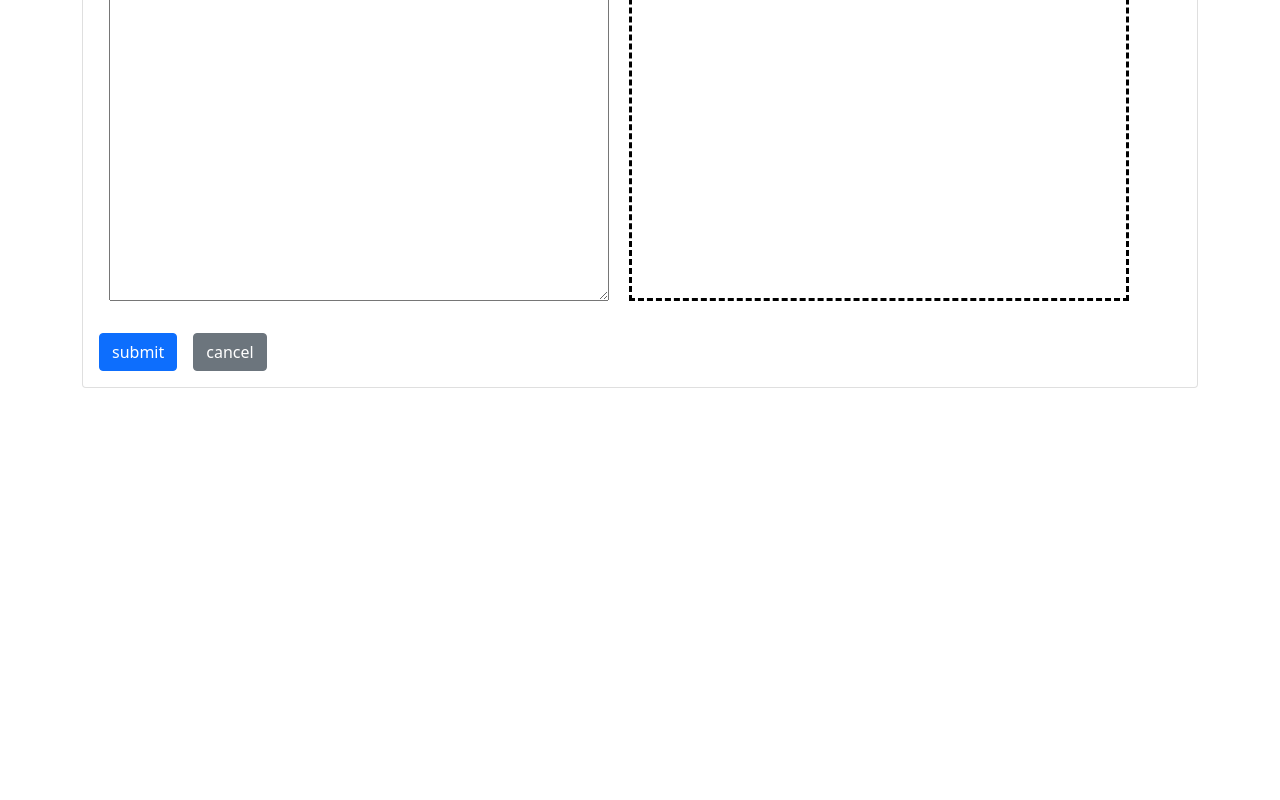
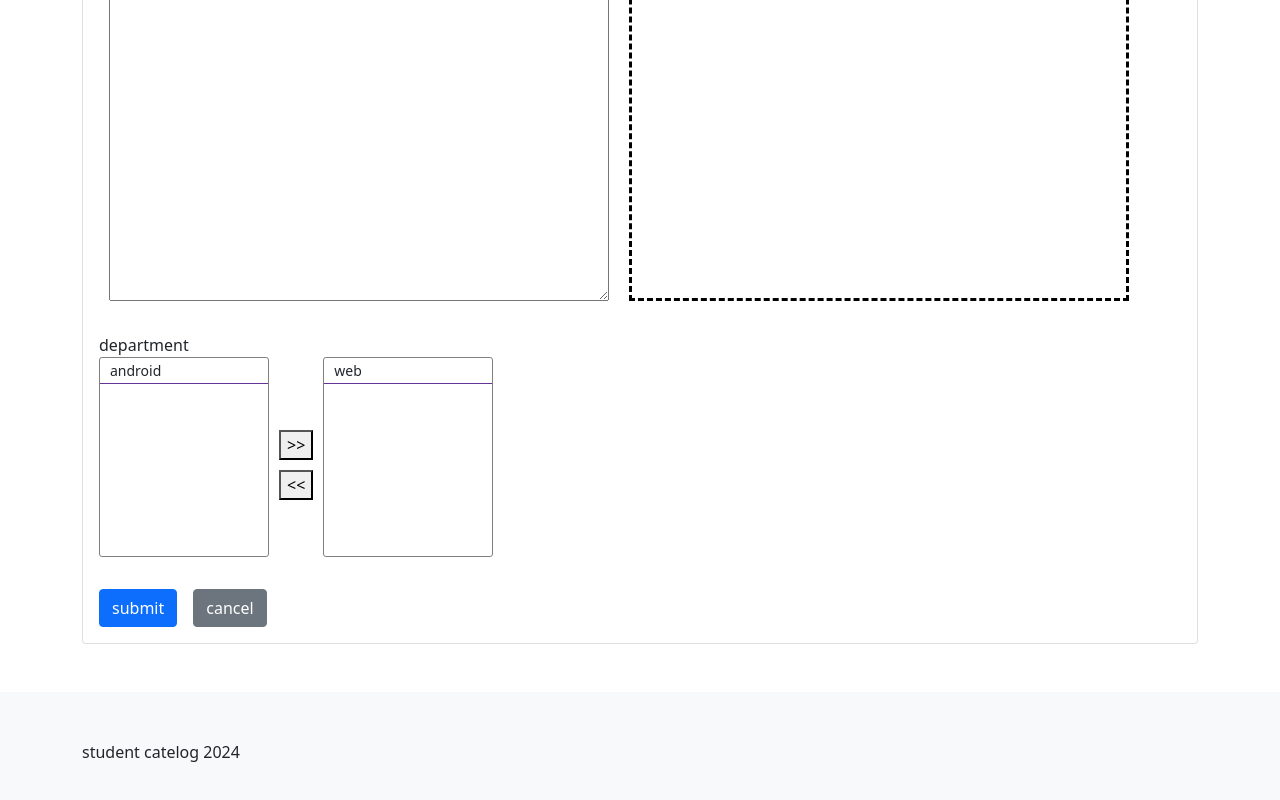
Before and after one commit to Ancel-Jomon/studentproject, a React (Create React App) app: page /student/edit/1 in a window 1280 px wide. Shown: the part 681-1481 px from the top of the page. Before the commit the page ends 1069 px from the top, so only its background shows below. Built offline with nearby package versions, Linux system fonts and the light colour scheme.

Commit message:
added multipleselector field

```diff
--- a/src/App.tsx
+++ b/src/App.tsx
@@ -31,7 +31,11 @@ function App() {
           {routes.map((route)=>(<Route path={route.path} Component={route.component} ></Route>))}
         </Routes>
       </div>
-
+      <footer className='mt-5 bd-footer py-5 bg-light'>
+        <div className='container'>
+          student catelog {new Date().getFullYear().toString()}
+        </div>
+      </footer>
     </BrowserRouter>
 
   );
--- /dev/null
+++ b/src/forms/MultipleSelector.css
@@ -0,0 +1,30 @@
+.multiple-selector{
+    display: flex;
+}
+.multiple-selector ul{
+    height: 200px;
+    width: 170px;
+    padding: 0;
+    border-radius: 3px;
+    border: 1px solid grey;
+    overflow-y: auto;
+    list-style-type: none;
+}
+.multiple-selector ul li{
+    cursor: pointer;
+    border-bottom: 1px solid rebeccapurple;
+    padding: 2px 10px;
+    font-size: 14px;
+}
+.multiple-selector ul li:hover{
+    background-color: aqua;
+}
+.multiple-selector-button{
+    display: flex;
+    flex-direction: column;
+    justify-content: center;
+    padding: 5px;
+}
+.multiple-selector-button button{
+    margin: 5px;
+}
--- /dev/null
+++ b/src/forms/MultipleSelector.tsx
@@ -0,0 +1,66 @@
+import "./MultipleSelector.css"
+export default function MultipleSelectorField(
+  props: multipleSelectorFieldProps
+) {
+  function select(item: multipleSelectormodel) {
+    const selected = [...props.selected, item];
+    const unselected = props.unselected.filter((value) => value != item);
+    props.onChange(selected, unselected);
+  }
+  function selectAll() {
+
+    const selected = [...props.selected, ...props.unselected];
+    const unselected: multipleSelectormodel[] = [];
+    props.onChange(selected, unselected);
+  }
+  function deselect(item: multipleSelectormodel) {
+    const unselected = [...props.unselected, item];
+    const selected = props.selected.filter((value) => value != item);
+    props.onChange(selected, unselected);
+  }
+  function deselectAll() {
+    const unselected = [...props.selected, ...props.unselected];
+    const selected: multipleSelectormodel[] = [];
+    props.onChange(selected, unselected);
+  }
+  return (
+    <div className="mb-3">
+      <label>{props.displayname}</label>
+      <div className="multiple-selector">
+        <ul>
+          {props.unselected.map((item) => (
+            <li key={item.key} onClick={() => select(item)}>
+              {item.value}
+            </li>
+          ))}
+        </ul>
+        <div className="multiple-selector-button">
+            <button type="button" onClick={selectAll}>{">>"}</button>
+            <button type="button" onClick={deselectAll}>{"<<"}</button>
+        </div>
+        <ul>
+        {props.selected.map((item) => (
+            <li key={item.key} onClick={() => deselect(item)}>
+              {item.value}
+            </li>
+          ))}
+        </ul>
+      </div>
+    </div>
+  );
+}
+
+interface multipleSelectorFieldProps {
+  displayname: string;
+  selected: multipleSelectormodel[];
+  unselected: multipleSelectormodel[];
+  onChange(
+    selected: multipleSelectormodel[],
+    unselected: multipleSelectormodel[]
+  ): void;
+}
+
+export interface multipleSelectormodel {
+  key: number;
+  value: string;
+}
--- a/src/students/adddetail.tsx
+++ b/src/students/adddetail.tsx
@@ -5,8 +5,11 @@ import { Form, useNavigate } from "react-router-dom";
 import TextFeild from "../forms/textfeild";
 import Button from "../utilities/button";
 import StudentForm from "./studentform";
+import { departmentDTO } from "../department/departmentdto";
 
 export default function AddStudentDetail() {
+  const selecteddepartment:departmentDTO[]=[{name:"android",id:1},{name:"web",id:2}]
+  const unselecteddepartment:departmentDTO[]=[]
   return (
     <div className="card">
       <div className="card-body">
@@ -16,7 +19,7 @@ export default function AddStudentDetail() {
             setSubmitting(false);
 
             alert(JSON.stringify(values))
-          }}
+          }} selected={unselecteddepartment} unselected={selecteddepartment}
         />
       </div>
     </div>
--- a/src/students/editstudent.tsx
+++ b/src/students/editstudent.tsx
@@ -1,6 +1,9 @@
+import { departmentDTO } from "../department/departmentdto";
 import StudentForm from "./studentform";
 
 export default function EditStudentDetail() {
+  const selecteddepartment:departmentDTO[]=[{name:"web",id:2}]
+  const unselecteddepartment:departmentDTO[]=[{name:"android",id:1},]
   return (
     <div className="card">
       <div className="card-body">
@@ -8,7 +11,7 @@ export default function EditStudentDetail() {
           model={{ name: "someone", dateofbirth: new Date("01-01-2005") }}
           onsubmit={(values, { setSubmitting }) => {
             setSubmitting(false);
-          }}
+          }} selected={selecteddepartment} unselected={unselecteddepartment}
         />
       </div>
     </div>
--- a/src/students/studentform.tsx
+++ b/src/students/studentform.tsx
@@ -8,8 +8,26 @@ import MarkDownField from "../forms/markdownfield";
 import Button from "../utilities/button";
 import { Link } from "react-router-dom";
 import CheckboxField from "../forms/checkboxfield";
+import MultipleSelectorField, {
+  multipleSelectormodel,
+} from "../forms/MultipleSelector";
+import { departmentDTO } from "../department/departmentdto";
+import { useState } from "react";
 
 export default function StudentForm(props: studentformprops) {
+  const [selecteddepartment, setselectedDepartment] = useState(
+    maptoModel(props.selected)
+  );
+  const [unselecteddepartment, setunselectedDepartment] = useState(
+    maptoModel(props.unselected)
+  );
+  function maptoModel(
+    items: { id: number; name: string }[]
+  ): multipleSelectormodel[] {
+    return items.map((item) => {
+      return { key: item.id, value: item.name };
+    });
+  }
   return (
     <Formik
       initialValues={props.model}
@@ -22,12 +40,33 @@ export default function StudentForm(props: studentformprops) {
       {(formikprops) => (
         <Form>
           <TextFeild name="name" lablename="name label" />
-          <DateField displayname="dateofbirth field" field="dateofbirth"/>
-          <CheckboxField field="isActive" displayname="isActive"/>
-          <ImageField displayname="image field" imageURL={props.model.photourl} field="image"/>
-          <MarkDownField field="markdownfield" displayname="info"/>
-          <Button type="submit" className="btn btn-primary" disabled={formikprops.isSubmitting}>submit</Button>
-          <Link to="/student/add" className="btn btn-secondary ms-3">cancel</Link>
+          <DateField displayname="dateofbirth field" field="dateofbirth" />
+          <CheckboxField field="isActive" displayname="isActive" />
+          <ImageField
+            displayname="image field"
+            imageURL={props.model.photourl}
+            field="image"
+          />
+          <MarkDownField field="markdownfield" displayname="info" />
+          <MultipleSelectorField
+            displayname="department"
+            selected={selecteddepartment}
+            unselected={unselecteddepartment}
+            onChange={(selecteddepartment, unselecteddepartment) => {
+              setselectedDepartment(selecteddepartment);
+              setunselectedDepartment(unselecteddepartment)
+            }}
+          />
+          <Button
+            type="submit"
+            className="btn btn-primary"
+            disabled={formikprops.isSubmitting}
+          >
+            submit
+          </Button>
+          <Link to="/student/add" className="btn btn-secondary ms-3">
+            cancel
+          </Link>
         </Form>
       )}
     </Formik>
@@ -39,4 +78,6 @@ interface studentformprops {
     values: studentcreationDTO,
     action: FormikHelpers<studentcreationDTO>
   ): void;
+  selected: departmentDTO[];
+  unselected: departmentDTO[];
 }
```
